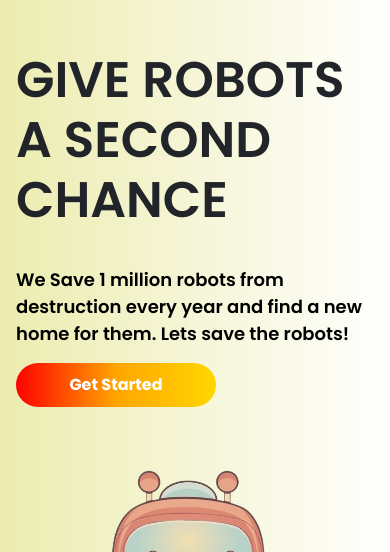
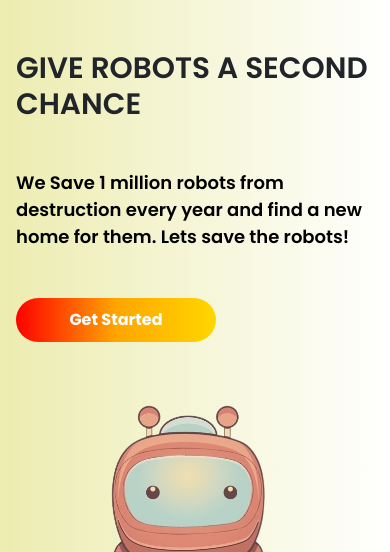
Before and after one commit to hajratariqi/Css-Compitition, a plain HTML site: page index.html in a window 390 px wide. Shown: the part 292-844 px from the top of the page. Drawn offline with nearby package versions, Linux system fonts and the light colour scheme.

Commit message:
Added more responsivenes

```diff
--- a/index.html
+++ b/index.html
@@ -44,7 +44,7 @@
         <div class="into-section p-3">
             <div class="content">
                 <h1 class="intro-heading text-uppercase">give robots a second chance</h1>
-                <p>We Save 1 million robots from destruction every year and find a new home for them. Lets save the robots!</p>
+                <p class="my-5">We Save 1 million robots from destruction every year and find a new home for them. Lets save the robots!</p>
                 <button>Get Started</button>
             </div>
             <div class="cartoon-bg">
--- a/style.css
+++ b/style.css
@@ -59,7 +59,7 @@ header button{
     gap: 60px;
 }
 .intro-heading{
-    font-size: 50px;
+    font-size: 3.5vmax;
     font-weight:600;
 }
 .content{
@@ -69,7 +69,6 @@ header button{
     font-weight: 600;
     color: black;
     font-size: 18px;
-    margin-top: 10%;
 }
 .content button{
     border: none;
```
